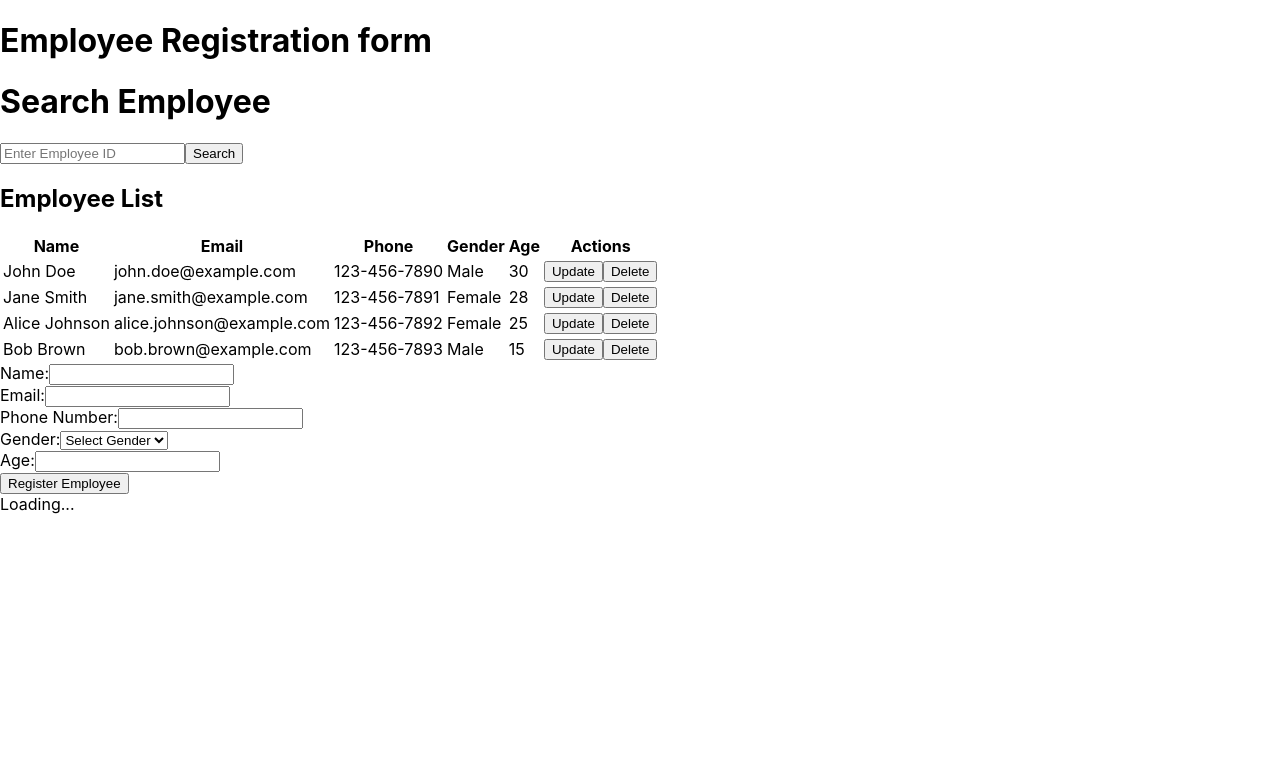
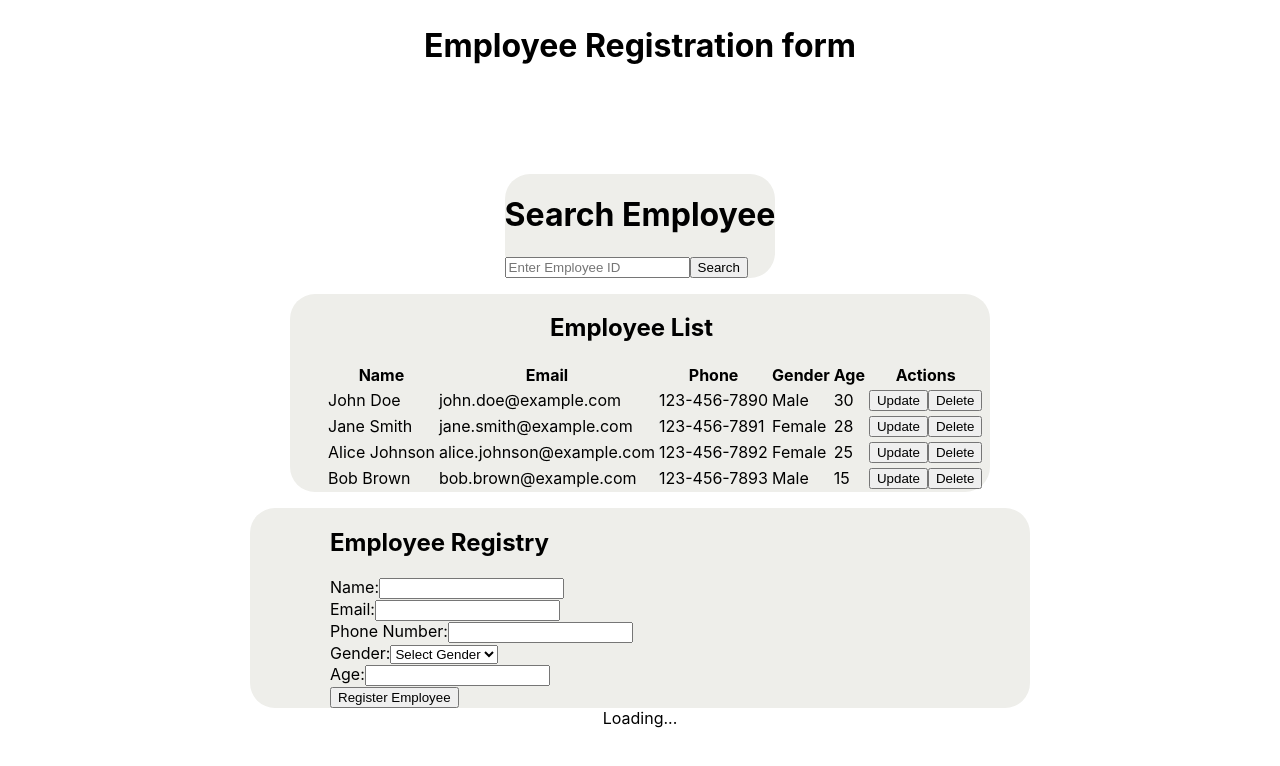
Before and after one commit to khanyajara/employee-registration, a React (Create React App) app: page / in a window 1280 px wide. Shown: the top 766 px of the page. Built offline with nearby package versions, Linux system fonts and the light colour scheme; no server answers.

Commit message:
fifth commit

```diff
--- /dev/null
+++ b/src/App.css
@@ -0,0 +1,45 @@
+.container {
+     display: flex;
+     justify-content: center;
+     flex-direction: column;
+     height: 500px;
+     align-items: center;
+     margin-top: 90px;
+     }
+
+
+     .Search{
+
+        margin-top: 50px;
+        border-color: aqua;
+        border-radius: 25px;
+        background-color: rgb(238, 238, 234);
+     }
+
+     .list{
+
+        margin: 16px;
+        background-color: rgb(238, 238, 234);
+        border-radius:25px ;
+        width: 700px;
+     }
+
+     .list2{
+
+        padding-left: 35px;
+
+     }
+
+     .head{
+            padding-left: 225px;
+
+        }
+
+        .form{
+            display: flex;
+            flex-direction: column;
+            background-color: rgb(238, 238, 234);
+            border-radius:25px ;
+            width: 700px;
+            padding-left: 80px;
+        }
--- a/src/App.js
+++ b/src/App.js
@@ -4,11 +4,14 @@ import EmployeeDetails from './components/EmployeeDetails';
 import EmployeeForm from './components/employmentform';
 import SearchEmployee from './components/SearchEmployee';
 import EmployeeList from './components/EmployList';
+import { useParams } from 'react-router-dom';
+import '../src/App.css';
 
 
 const App = () => {
-
-  const [employees, setEmployees] = useState([
+  const { id } = useParams();
+  const [formState, setFormState] = useState({ name: '', email: '', phone: '' });
+   const [employees, setEmployees] = useState([
     {
       id: '1',
       name: 'John Doe',
@@ -90,16 +93,41 @@ const handleupdate = (updatedEmployees) =>{
   setFilteredEmployees (updatedEmployees)
 }
 
+const handleUpdate = async (e) => {
+  e.preventDefault();
+  try {
+    const response = await fetch(`/api/employees/${id}`, {
+      method: 'PUT',
+      headers: {
+        'Content-Type': 'application/json',
+      },
+      body: JSON.stringify(formState),
+    });
+    const data = await response.json();
+    setEmployee(data);
+  } catch (error) {
+    console.error('Error updating employee:', error);
+  }
+};
+
 
 
   return (
- <div>
+ <div className='container'>
    <h1>Employee Registration form</h1>
      <div className="container">
-     <SearchEmployee handleSearch={handleSearch} />
-       <EmployeeList  employees={employees}  deleteEmployee={deleteEmployee}  />
-       <EmployeeForm   add = {add}/>
-       <EmployeeDetails />
+     <div className='Search'>
+       <SearchEmployee handleSearch={handleSearch} />
+     </div>
+       <div className='list'>
+         <EmployeeList  employees={employees}  deleteEmployee={deleteEmployee} handleUpdate={handleUpdate}  />
+       </div>
+       <div className='form'>
+         <EmployeeForm   add = {add}/>
+       </div>
+       <div className='details '>
+         <EmployeeDetails />
+       </div>
 
 
 
--- a/src/components/EmployList.js
+++ b/src/components/EmployList.js
@@ -50,8 +50,8 @@ const EmployeeList = ( props) => {
 
 
   return (
-    <div>
-      <h2>Employee List</h2>
+    <div className='list2'  >
+      <h2 className='head'>Employee List</h2>
       <table>
         <thead>
           <tr>
--- a/src/components/EmployeeDetails.js
+++ b/src/components/EmployeeDetails.js
@@ -1,7 +1,7 @@
 import React, { useState, useEffect } from 'react';
 import { useParams } from 'react-router-dom';
 
-const EmployeeDetails = () => {
+const EmployeeDetails = (props) => {
   const { id } = useParams();
   const [employee, setEmployee] = useState(null);
   const [formState, setFormState] = useState({ name: '', email: '', phone: '' });
--- a/src/components/SearchEmployee.js
+++ b/src/components/SearchEmployee.js
@@ -1,6 +1,6 @@
 import React, { useState } from 'react';
 
-const SearchEmployee = () => {
+const SearchEmployee = (props) => {
   const [searchId, setSearchId] = useState('');
   const [employee, setEmployee] = useState(null);
 
@@ -21,7 +21,7 @@ const SearchEmployee = () => {
         type="text"
         placeholder="Enter Employee ID"
         value={searchId}
-        onChange={(e) => setSearchId(e.target.value)}
+        onChange={(e)=> setSearchId(e.target.value)}
       />
       <button onClick={handleSearch}>Search</button>
       {employee && (
--- a/src/components/employmentform.js
+++ b/src/components/employmentform.js
@@ -23,7 +23,7 @@ const EmployeeForm = (props) => {
   return (
     <div>
         <form onSubmit={handleSubmit}>
-          <div>
+          <div><h2>Employee Registry</h2>
             <label>Name:</label>
             <input type="text" name="name"    onChange={(event)=>setName(event.target.value)}/>
           </div>
```
